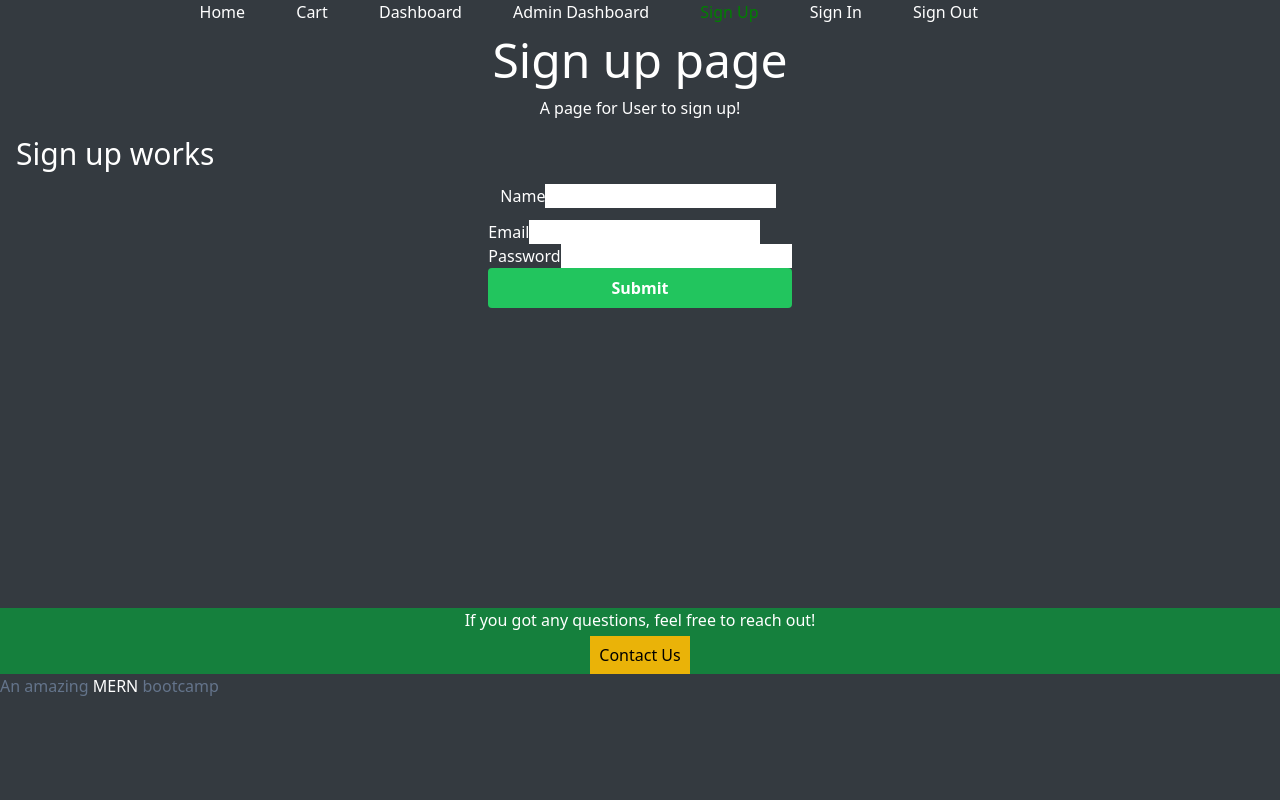
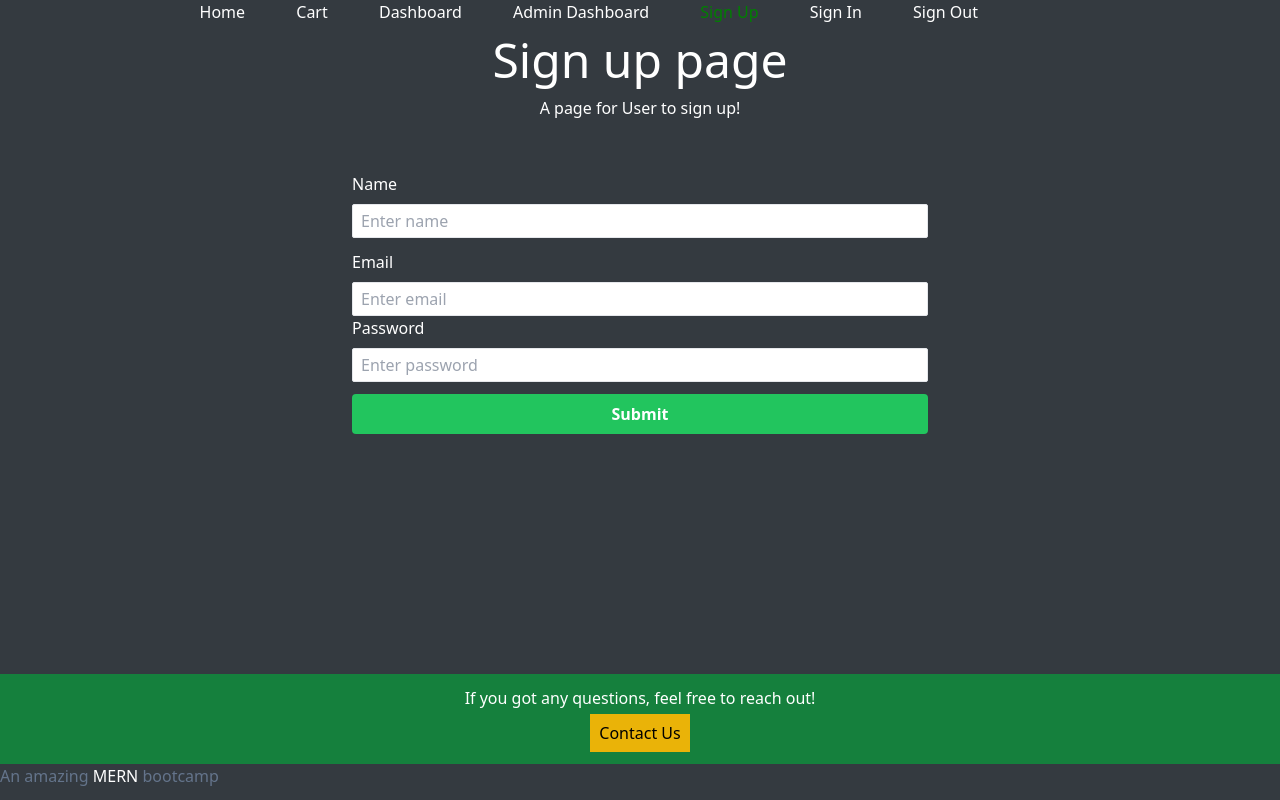
Before and after one commit to SuchitaGhadge/mern_ecomm_app, a React (Create React App) app in the folder frontend/: page /signup in a window 1280 px wide. Built offline with nearby package versions, Linux system fonts and the light colour scheme.

Commit message:
signup and signin pages UI

```diff
--- a/frontend/src/auth/helper/index.js
+++ b/frontend/src/auth/helper/index.js
@@ -0,0 +1,15 @@
+import { API } from '../../backend'
+
+
+export const signup = user => {
+    return fetch(`${API}signup`, {
+        method: "POST",
+        headers: {
+            "ACCEPT": "application/json",
+            "Content-Type": "application/json"
+        },
+        body: JSON.stringify(user)
+    })
+    .then(response => response.json())
+    .catch(err => console.error("signup err", err))
+}
--- a/frontend/src/core/Base.js
+++ b/frontend/src/core/Base.js
@@ -17,11 +17,11 @@ export default function Base({
             <main className={className}>{children}</main>
         </section>
         <footer className='footer bg-inherit mt-auto py-3'>
-            <div className="container bg-green-700 text-white text-center">
+            <div className="container py-3 bg-green-700 text-white text-center">
                 <h4>If you got any questions, feel free to reach out!</h4>
                 <button className='py-1.5 px-2 mt-1 text-black border border-transparent bg-yellow-500'>Contact Us</button>
             </div>
-            <div className="container mx-auto">
+            <div className="container">
                 <span className='text-slate-500'>An amazing <span className='text-white'>MERN</span> bootcamp</span>
             </div>
         </footer>
--- a/frontend/src/styles.css
+++ b/frontend/src/styles.css
@@ -11,3 +11,10 @@
 body {
   background: #343a40;
 }
+
+.footer{
+  position: absolute;
+  bottom: 0;
+  right: 0;
+  left: 0;
+}
--- a/frontend/src/user/Signin.js
+++ b/frontend/src/user/Signin.js
@@ -1,9 +1,30 @@
 import React from "react";
 import Base from "../core/Base";
 export default function Signin() {
+
+  const signInForm = () => {
+    return (
+        <div className='flex items-center justify-center w-full'>
+            <div className='w-1/2 p-6 rounded-md'>
+                <form >
+                    <div className='mt-3'>
+                        <label className='block text-base mb-2'>Email</label>
+                        <input type="email" id='email' className='border rounded-sm w-full text-base px-2 py-1 focus:outline-none focus:ring-0 focus:border-gray-600' placeholder='Enter email' />
+                    </div>
+                    <div>
+                        <label className='block text-base mb-2'>Password</label>
+                        <input type="password" className='border rounded-sm w-full text-base px-2 py-1 focus:outline-none focus:ring-0 focus:border-gray-600' placeholder='Enter password' />
+                    </div>
+                    <button className="mt-3 w-full bg-green-500 hover:bg-green-700 text-white font-semibold py-2 px-4 rounded">Submit</button>
+                </form>
+            </div>
+        </div>
+    )
+}
+
   return (
     <Base title="Sign in page" description="A page for User to sign in!">
-      <h1 className="text-3xl">Sign in works</h1>
+      {signInForm()}
     </Base>
   );
 }
--- a/frontend/src/user/Signup.js
+++ b/frontend/src/user/Signup.js
@@ -5,22 +5,22 @@ import Base from '../core/Base'
 export default function Signup() {
     const signUpForm = () => {
         return (
-            <div className='flex items-center justify-center'>
-                <div className='grid grid-rows-3 grid-col-6 gap-0'>
+            <div className='flex items-center justify-center w-full'>
+                <div className='w-1/2 p-6 rounded-md'>
                     <form >
-                        <div className='col-span-6 p-3'>
-                            <label >Name</label>
-                            <input type="text" />
+                        <div className='w-full mt-3'>
+                            <label className='block text-base mb-2'>Name</label>
+                            <input type="text" id='name' className='border rounded-sm w-full text-base px-2 py-1 focus:outline-none focus:ring-0 focus:border-gray-600' placeholder='Enter name' />
+                        </div>
+                        <div className='mt-3'>
+                            <label className='block text-base mb-2'>Email</label>
+                            <input type="email" id='email' className='border rounded-sm w-full text-base px-2 py-1 focus:outline-none focus:ring-0 focus:border-gray-600' placeholder='Enter email' />
                         </div>
                         <div>
-                            <label >Email</label>
-                            <input type="email" />
+                            <label className='block text-base mb-2'>Password</label>
+                            <input type="password" className='border rounded-sm w-full text-base px-2 py-1 focus:outline-none focus:ring-0 focus:border-gray-600' placeholder='Enter password' />
                         </div>
-                        <div>
-                            <label >Password</label>
-                            <input type="password" />
-                        </div>
-                        <button className="w-[100%] bg-green-500 hover:bg-green-700 text-white font-bold py-2 px-4 rounded">Submit</button>
+                        <button className="mt-3 w-full bg-green-500 hover:bg-green-700 text-white font-semibold py-2 px-4 rounded">Submit</button>
                     </form>
                 </div>
             </div>
@@ -28,7 +28,6 @@ export default function Signup() {
     }
   return (
     <Base title='Sign up page' description='A page for User to sign up!'>
-        <h1 className='text-3xl'>Sign up works</h1>
         {signUpForm()}
     </Base>
   )
```
